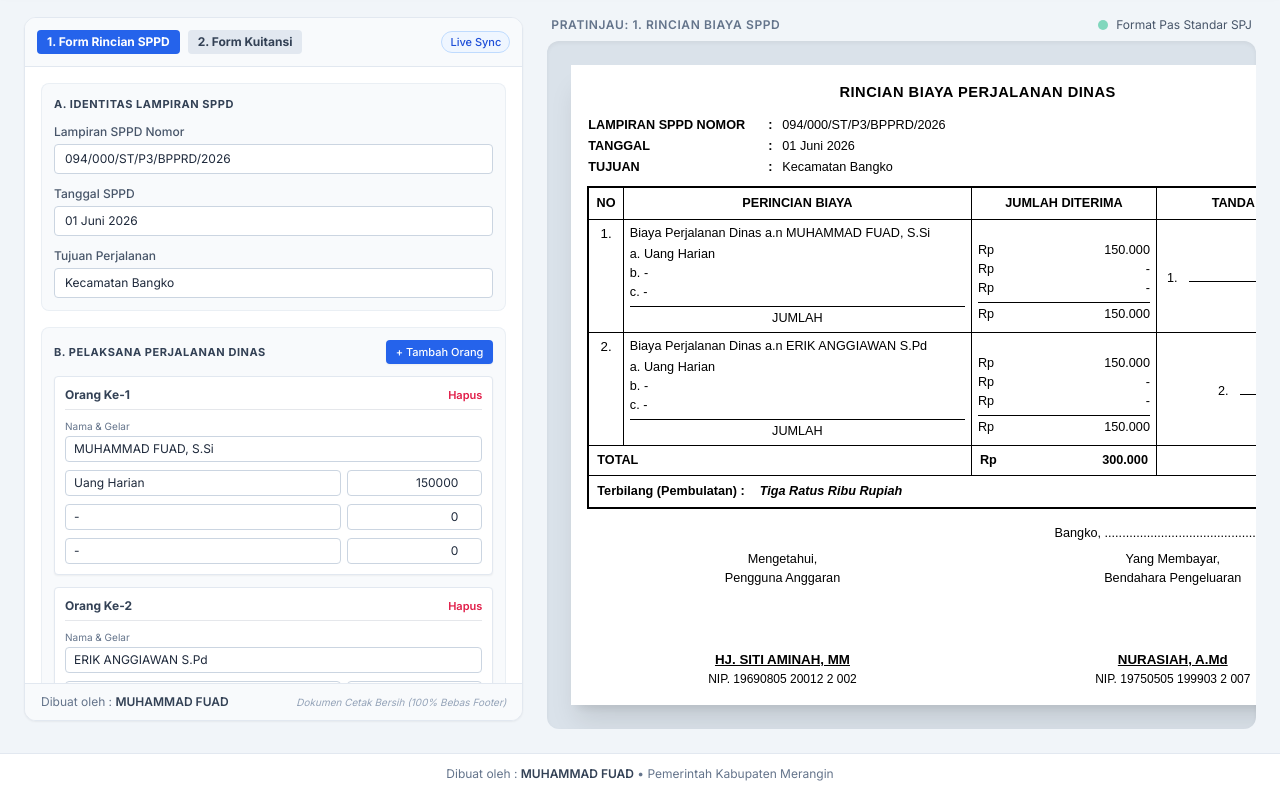
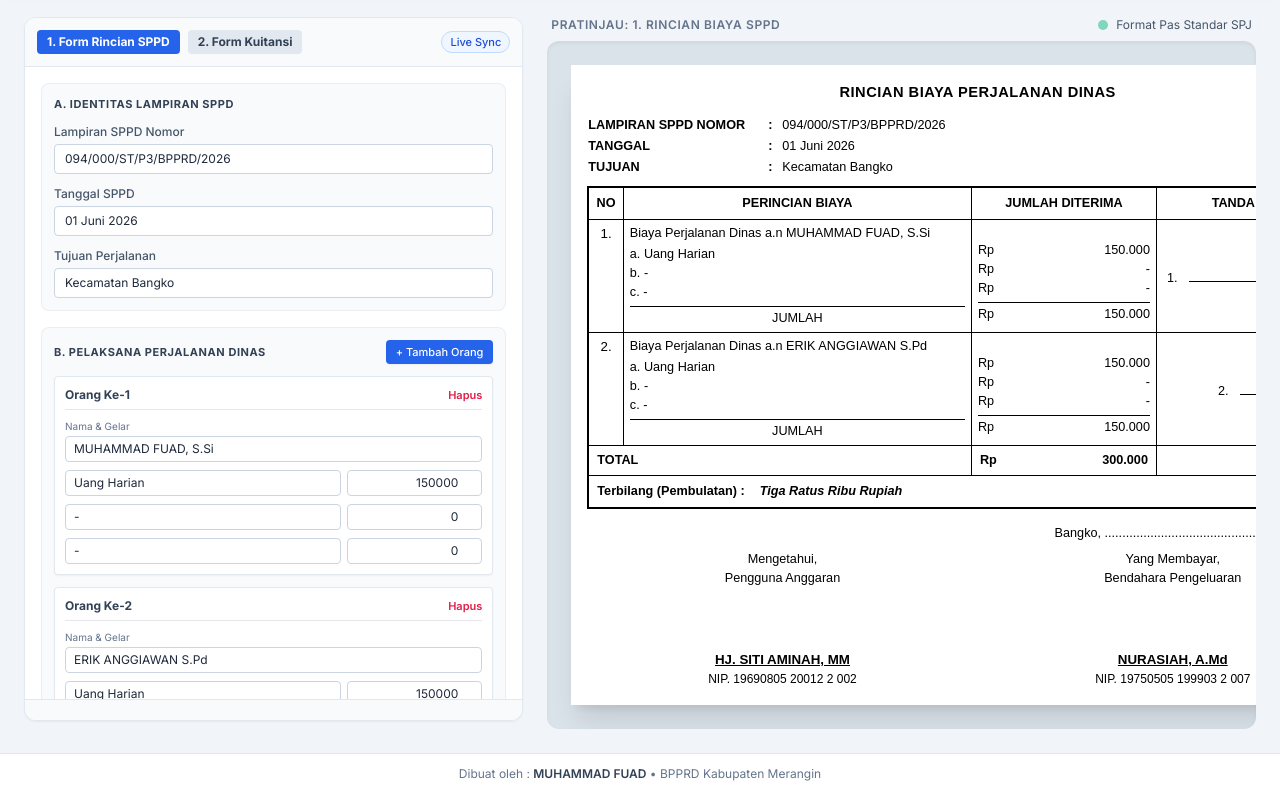
Before and after one commit to kangsarok2018/kuitansi-sppd, a plain HTML site: page index.html in a window 1280 px wide. Shown: the part 67-861 px from the top of the page. Drawn offline with nearby package versions, Linux system fonts and the light colour scheme.

Commit message:
Update index.html

```diff
--- a/index.html
+++ b/index.html
@@ -480,8 +480,6 @@
 
       <!-- Footer Panel Form (Statis / Tidak Tercetak ke PDF) -->
       <div class="no-print p-2.5 bg-slate-50 border-t border-slate-200 text-center text-xs text-slate-500 flex justify-between items-center px-4">
-        <span>Dibuat oleh : <strong class="text-slate-700 font-semibold">MUHAMMAD FUAD</strong></span>
-        <span class="text-[10px] text-slate-400 italic">Dokumen Cetak Bersih (100% Bebas Footer)</span>
       </div>
     </section>
 
@@ -801,7 +799,7 @@
 
   <!-- Footer Aplikasi (No-Print) -->
   <footer class="no-print mt-auto py-3 bg-white border-t border-slate-200 text-center text-xs text-slate-500">
-    <p>Dibuat oleh : <span class="font-semibold text-slate-700">MUHAMMAD FUAD</span> &bull; Pemerintah Kabupaten Merangin</p>
+    <p>Dibuat oleh : <span class="font-semibold text-slate-700">MUHAMMAD FUAD</span> &bull; BPPRD Kabupaten Merangin</p>
   </footer>
 
   <script>
```
